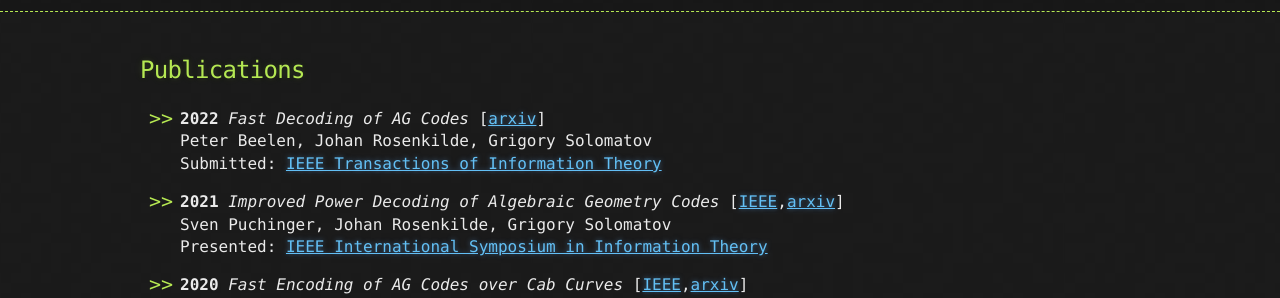
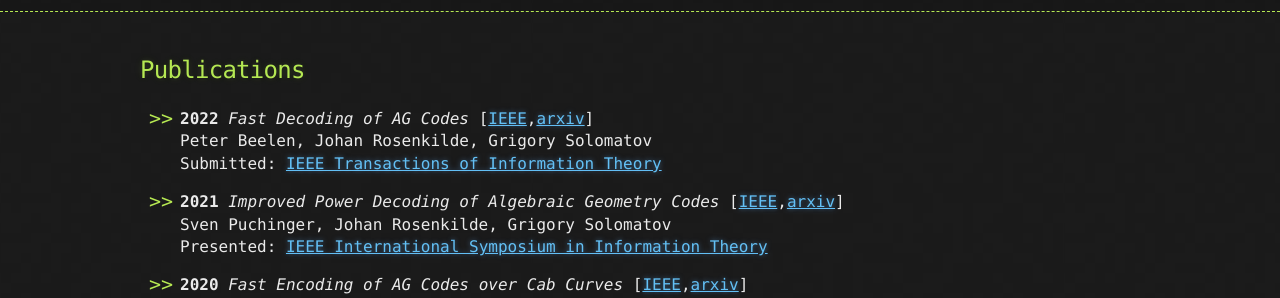
Before and after one commit to grigorysolomatov/grigorysolomatov.github.io, a Jekyll site: the page built from publications.md, in a window 1280 px wide. Shown: the part 208-506 px from the top of the page. Built offline with Jekyll 4.4.1, drawn with Linux system fonts in a browser that asks for light colours.

Commit message:
added IEEE to paper

```diff
--- a/publications.md
+++ b/publications.md
@@ -4,7 +4,7 @@ layout: default
 
 ## Publications
 
-- **2022** _Fast Decoding of AG Codes_ \[[arxiv](https://arxiv.org/abs/2203.00940)\]
+- **2022** _Fast Decoding of AG Codes_ \[[IEEE](https://ieeexplore.ieee.org/document/9816033),[arxiv](https://arxiv.org/abs/2203.00940)\]
   <br>Peter Beelen, Johan Rosenkilde, Grigory Solomatov
   <br>Submitted: [IEEE Transactions of Information Theory](https://www.itsoc.org/it-trans)
 
```
